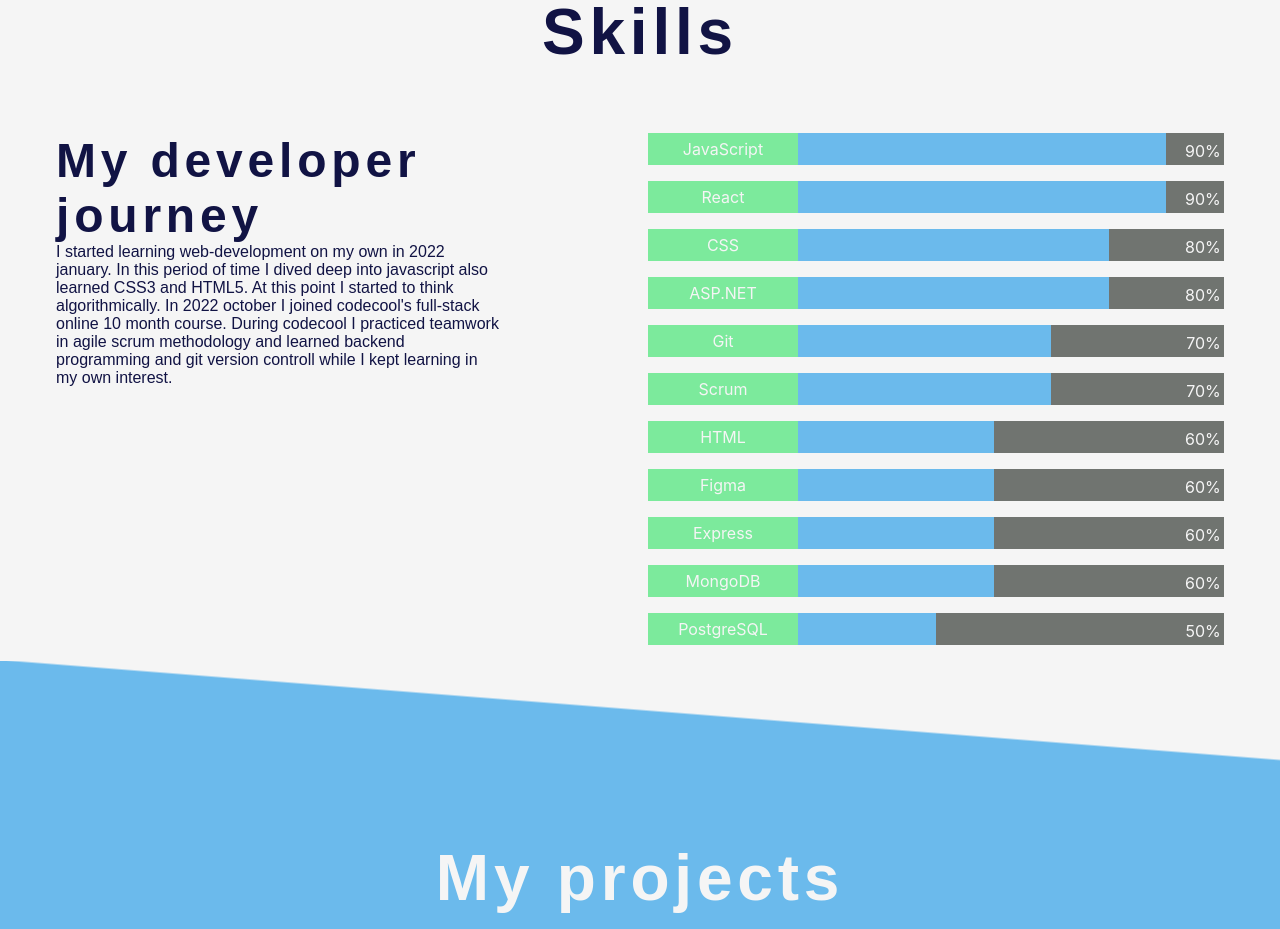
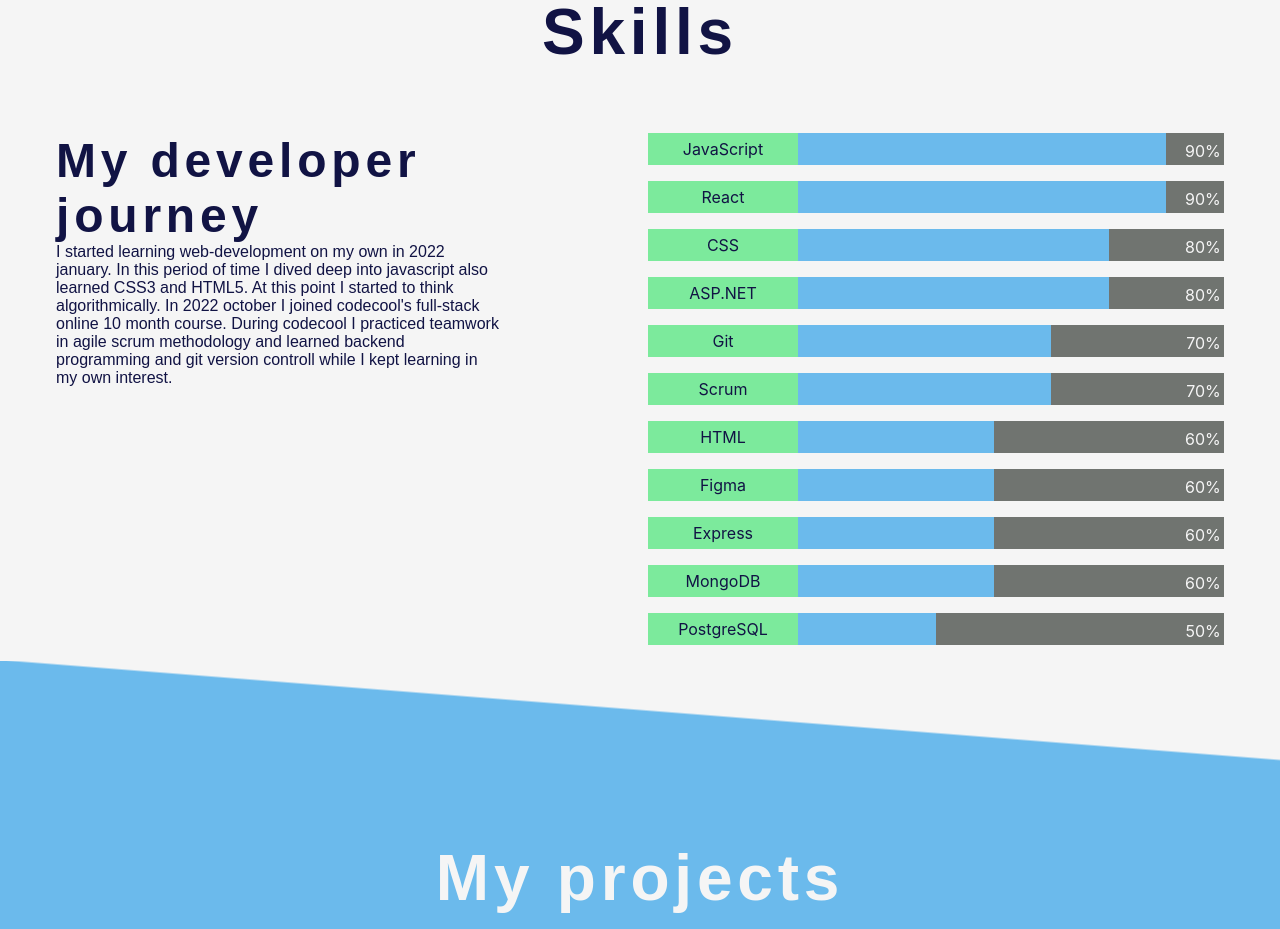
Before and after one commit to KLociJS/Portfolio-site, a React (Create React App) app: page / in a window 1280 px wide. Shown: the part 1460-2389 px from the top of the page. Built offline with nearby package versions, Linux system fonts and the light colour scheme.

Commit message:
style: Change tech color

```diff
--- a/src/Components/Skills/Skills.css
+++ b/src/Components/Skills/Skills.css
@@ -60,7 +60,7 @@
     height: 2rem;
 
     background-color: #7CEA9C;
-    color: #f5f5f5;
+    color: #111344;
 }
 .fill{
     width: 90%;
```
